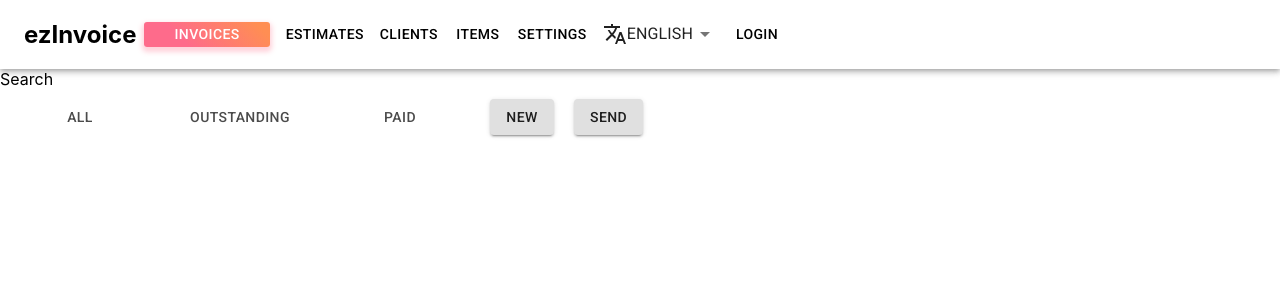
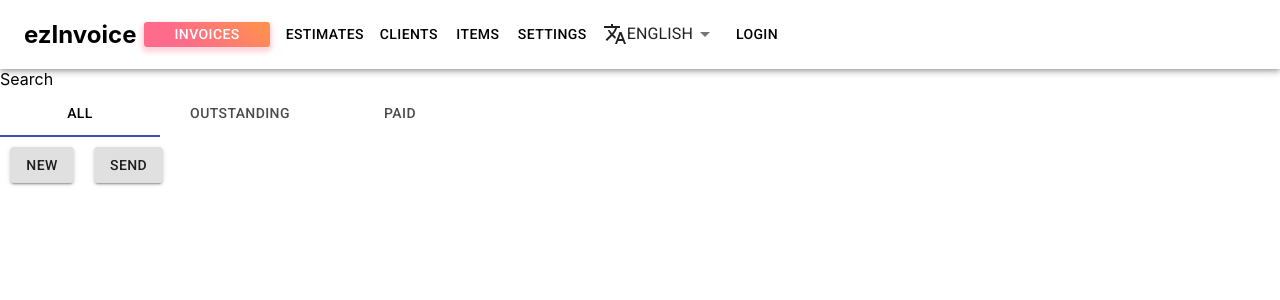
Before and after one commit to jiayi-ren/ezinvoice-frontend, a React (Create React App) app: page /invoices in a window 1280 px wide. Shown: the top 300 px of the page. Built offline with nearby package versions, Linux system fonts and the light colour scheme; no server answers.

Commit message:
switch components'order to fix warnings

```diff
--- a/src/components/Invoices/InvoicesDash.js
+++ b/src/components/Invoices/InvoicesDash.js
@@ -29,10 +29,11 @@ const InvoicesDash = props => {
                     value={tab}
                     onChange={tabChange}
                 >
-                    <Tab label="All" />
-                    <Tab label="Outstanding" />
-                    <Tab label="Paid" />
-                    <Button
+                    <Tab label="All" value="all"/>
+                    <Tab label="Outstanding" value="outstanding"/>
+                    <Tab label="Paid" value="paid"/>
+                </Tabs>
+                <Button
                         variant="contained"
                         className={classes.button}
                         onClick={ () => {
@@ -44,7 +45,6 @@ const InvoicesDash = props => {
                         variant="contained"
                         className={classes.button}
                     >Send</Button>
-                </Tabs>
             </div>
             <div>
                 {/* list header */}
--- a/src/components/Navigation.js
+++ b/src/components/Navigation.js
@@ -71,7 +71,6 @@ const Navigation = () => {
                         {!isAuthenticated && <NavLink to="/login" onClick={() => {loginWithRedirect()}} className={classes.navLink}>Login</NavLink>}
                         {isAuthenticated && <NavLink to="/" onClick={() => {logout()}} className={classes.navLink}>Logout</NavLink>}
                     </Button>
-
                 </Toolbar>
             </AppBar>
         </div>
```
